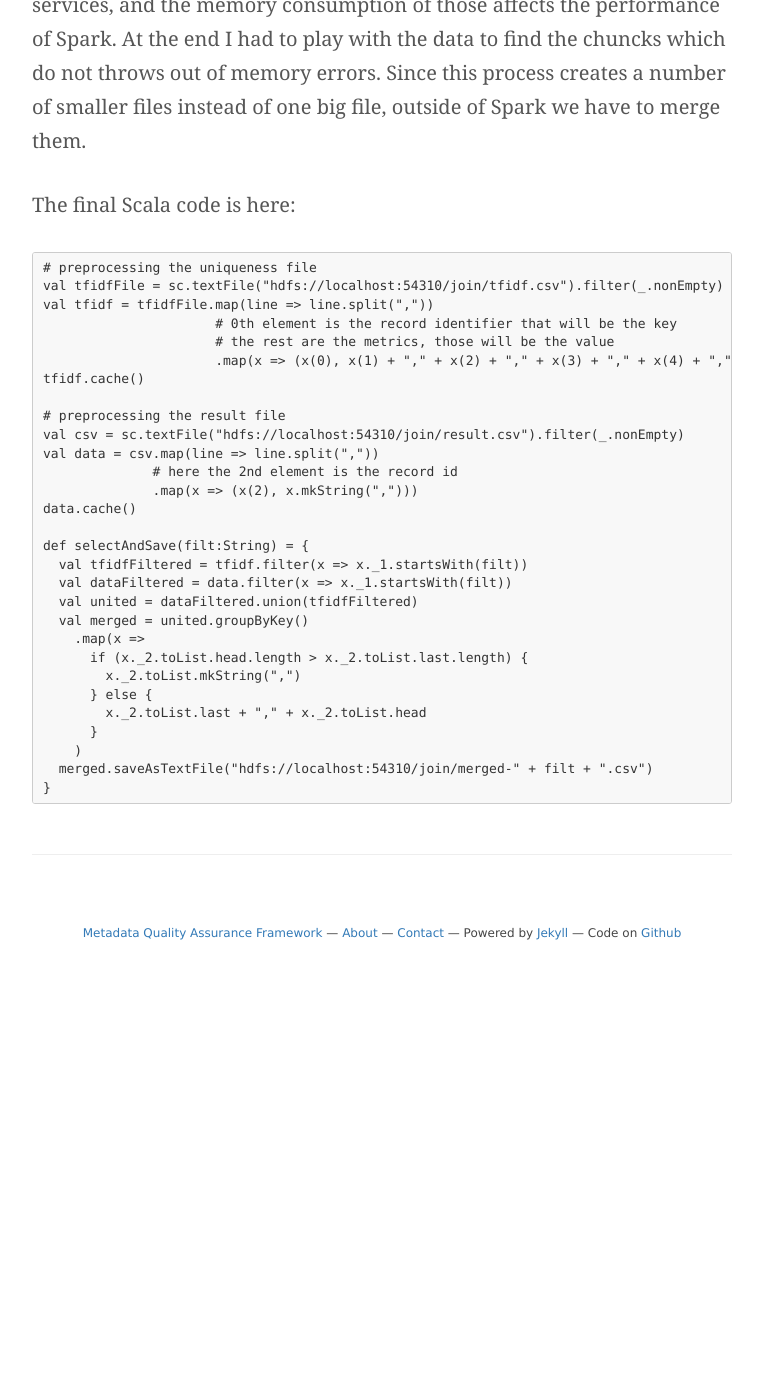
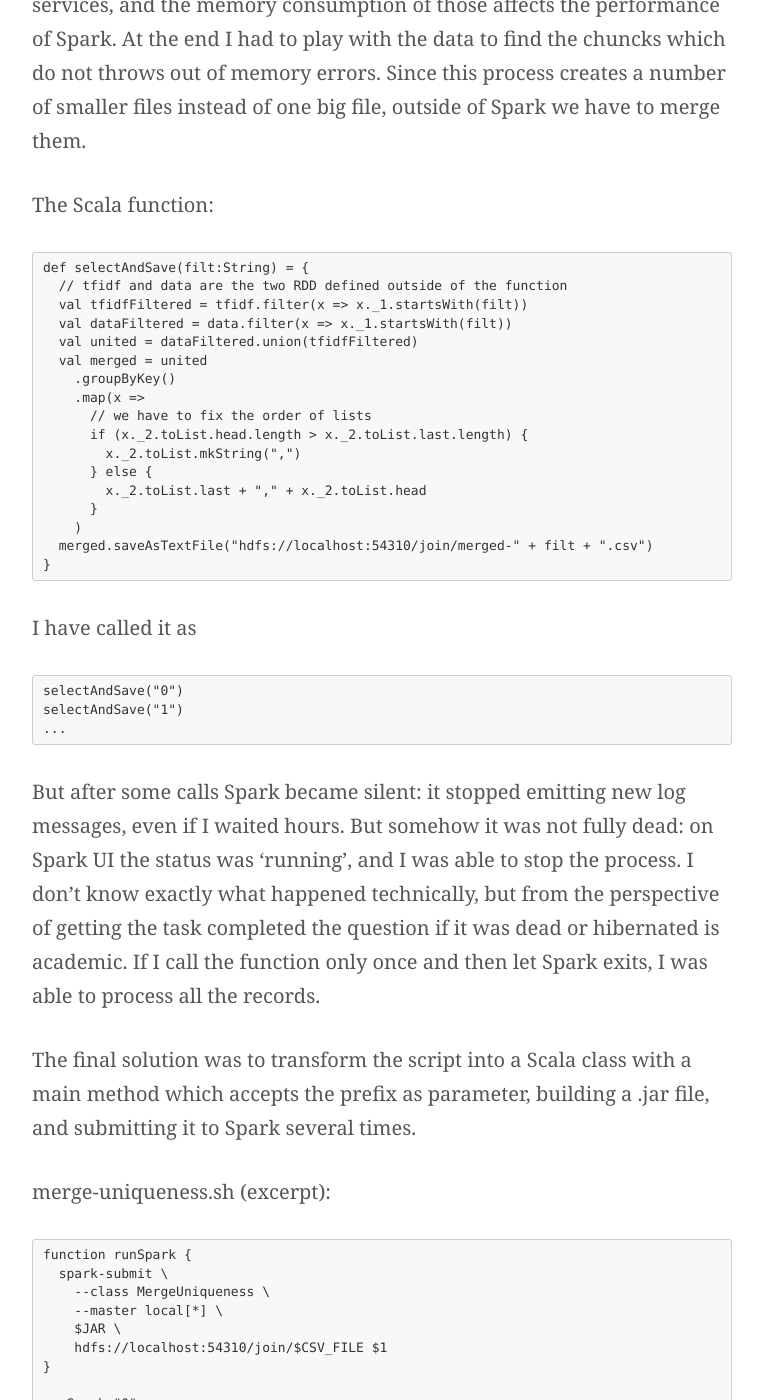
Before and after one commit to pkiraly/pkiraly.github.io, a Jekyll site: the page built from _posts/2016-05-11-a-spark-trick.md, in a window 1280 px wide and 1400 px high, scrolled down 2351 px. Shown: the whole window, without its empty margins (258-1021 px from the left). Built offline with Jekyll 4.4.1, drawn with Linux system fonts in a browser that asks for light colours; nearby versions of some CDN libraries; some web fonts are replaced; comment, search, counter and statistics services are not loaded; before the commit the page ends 3323 px from its top, so only the background shows below that; some of the changed text lies outside the part shown.

Commit message:
Update 2016-05-11-a-spark-trick.md

```diff
--- a/_posts/2016-05-11-a-spark-trick.md
+++ b/_posts/2016-05-11-a-spark-trick.md
@@ -28,29 +28,17 @@ Since my problem is really a MapReduce problem, I tried the combination of `unio
 
 This approach is more memory effective, but I was not able to run on more than 10 million records. I did not mentioned so far that this machine is not dedicated to Spark processes. It runs several other services, and the memory consumption of those affects the performance of Spark. At the end I had to play with the data to find the chuncks which do not throws out of memory errors. Since this process creates a number of smaller files instead of one big file, outside of Spark we have to merge them.
 
-The final Scala code is here:
-
-    # preprocessing the uniqueness file
-    val tfidfFile = sc.textFile("hdfs://localhost:54310/join/tfidf.csv").filter(_.nonEmpty)
-    val tfidf = tfidfFile.map(line => line.split(","))
-                          # 0th element is the record identifier that will be the key
-                          # the rest are the metrics, those will be the value
-                          .map(x => (x(0), x(1) + "," + x(2) + "," + x(3) + "," + x(4) + "," + x(5) + "," + x(6)))
-    tfidf.cache()
-
-    # preprocessing the result file
-    val csv = sc.textFile("hdfs://localhost:54310/join/result.csv").filter(_.nonEmpty)
-    val data = csv.map(line => line.split(","))
-                  # here the 2nd element is the record id
-                  .map(x => (x(2), x.mkString(",")))
-    data.cache()
+The Scala function:
 
     def selectAndSave(filt:String) = {
+      // tfidf and data are the two RDD defined outside of the function
       val tfidfFiltered = tfidf.filter(x => x._1.startsWith(filt))
       val dataFiltered = data.filter(x => x._1.startsWith(filt))
       val united = dataFiltered.union(tfidfFiltered)
-      val merged = united.groupByKey()
+      val merged = united
+        .groupByKey()
         .map(x =>
+          // we have to fix the order of lists
           if (x._2.toList.head.length > x._2.toList.last.length) {
             x._2.toList.mkString(",")
           } else {
@@ -59,3 +47,31 @@ The final Scala code is here:
         )
       merged.saveAsTextFile("hdfs://localhost:54310/join/merged-" + filt + ".csv")
     }
+
+I have called it as
+
+    selectAndSave("0")
+    selectAndSave("1")
+    ...
+
+But after some calls Spark became silent: it stopped emitting new log messages, even if I waited hours. But somehow it was not fully dead: on Spark UI the status was 'running', and I was able to stop the process. I don't know exactly what happened technically, but from the perspective of getting the task completed the question if it was dead or hibernated is academic. If I call the function only once and then let Spark exits, I was able to process all the records.
+
+The final solution was to transform the script into a Scala class with a main method which accepts the prefix as parameter, building a .jar file, and submitting it to Spark several times.
+
+merge-uniqueness.sh (excerpt):
+
+    function runSpark {
+      spark-submit \
+        --class MergeUniqueness \
+        --master local[*] \
+        $JAR \
+        hdfs://localhost:54310/join/$CSV_FILE $1
+    }
+
+    runSpark "0"
+    runSpark "1"
+    ...
+
+See full file at https://github.com/pkiraly/europeana-qa-spark/blob/master/scala/merge-uniqueness.sh. The full Scala class is available here: https://github.com/pkiraly/europeana-qa-spark/blob/master/scala/src/main/scala/MergeUniqueness.scala.
+
+If you have any idea about the hibernated state of Spark, how to prevent it, or you can suggest me a more elegant solution for the problem, please let me know.
```
